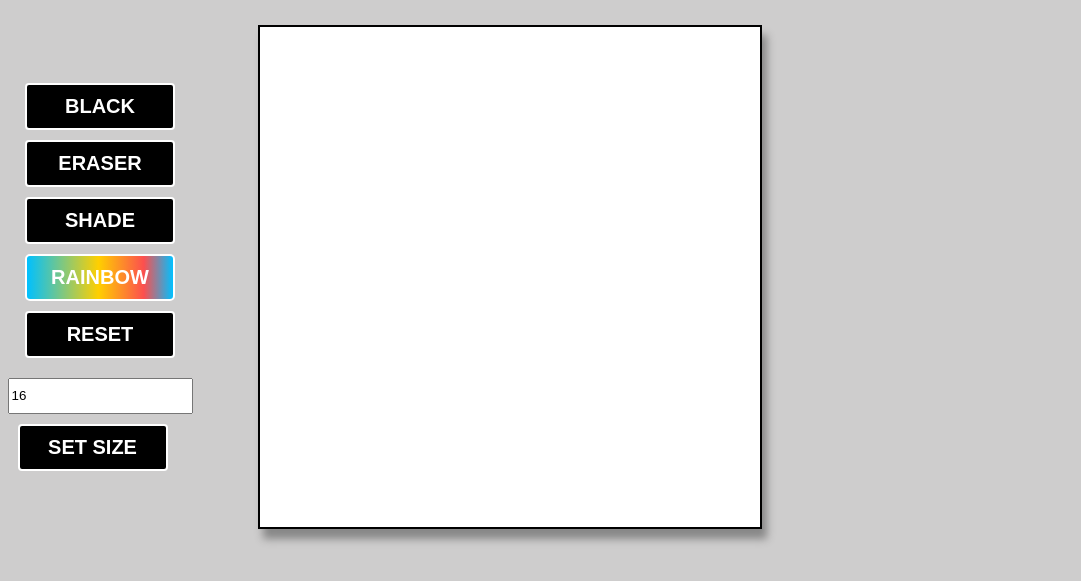
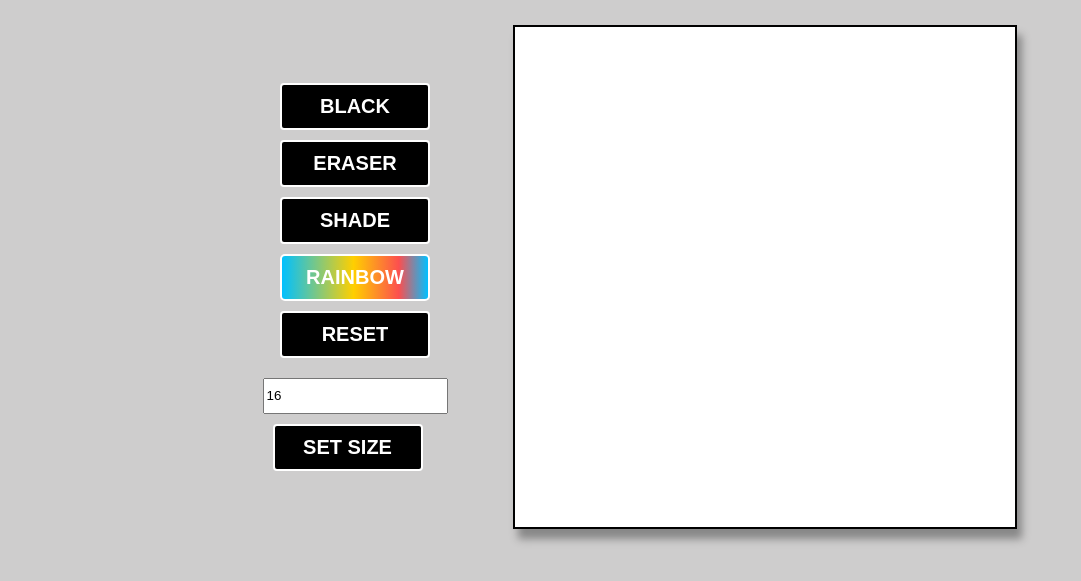
Before and after one commit to immonroe/etch-a-sketch, a plain HTML site: page index.html in a window 1280 px wide. Shown: the part 107-688 px from the top of the page, without its empty margins (0-1081 px from the left). Drawn offline with Linux system fonts and the light colour scheme.

Commit message:
Fixed issue where content was not centered

```diff
--- a/style.css
+++ b/style.css
@@ -31,7 +31,7 @@ body {
 .content {
   display: flex;
   align-items: center;
-  justify-content: flex-start;
+  justify-content: center;
   gap: 50px;
   flex-direction: row;
 }
@@ -126,7 +126,7 @@ to {
 
 /* media queries */
 
-@media (max-width: 1200px) {
+@media (min-width: 1200px) {
   .content {
     justify-content: center;
   }
```
